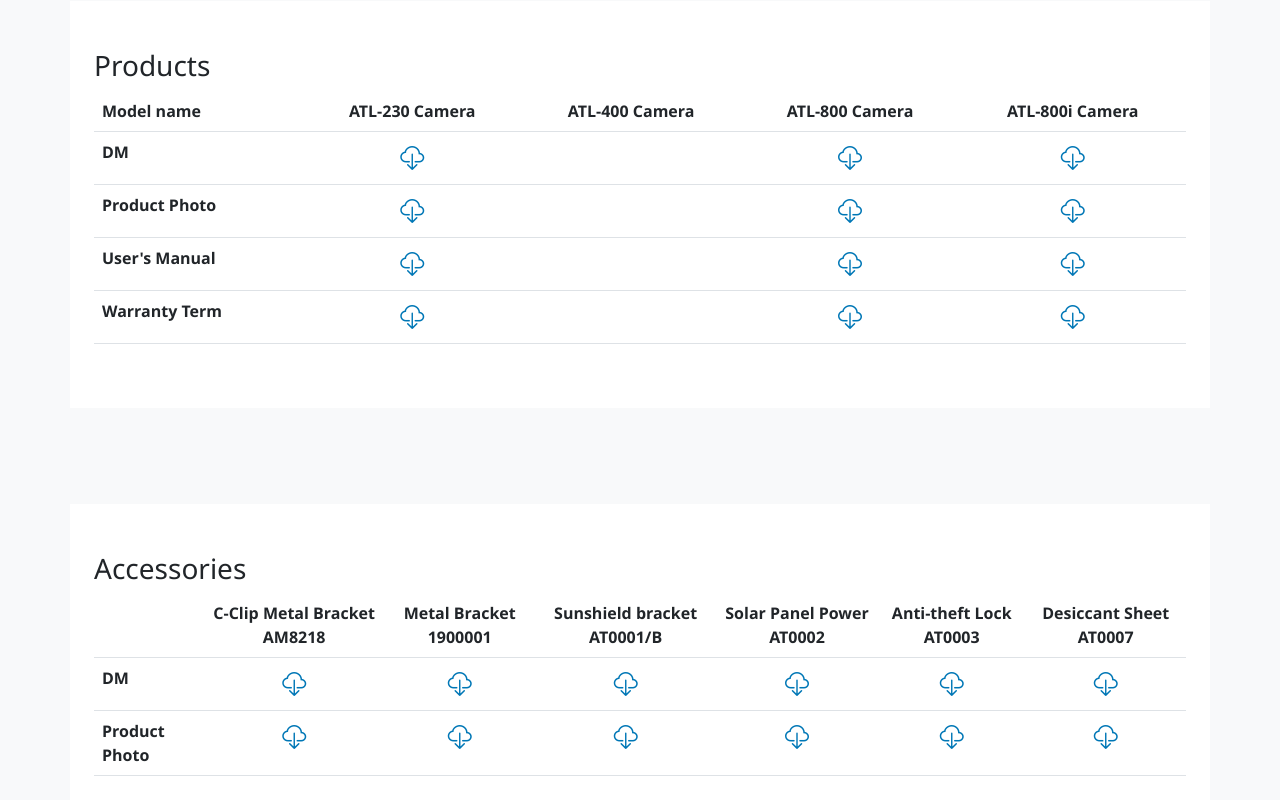
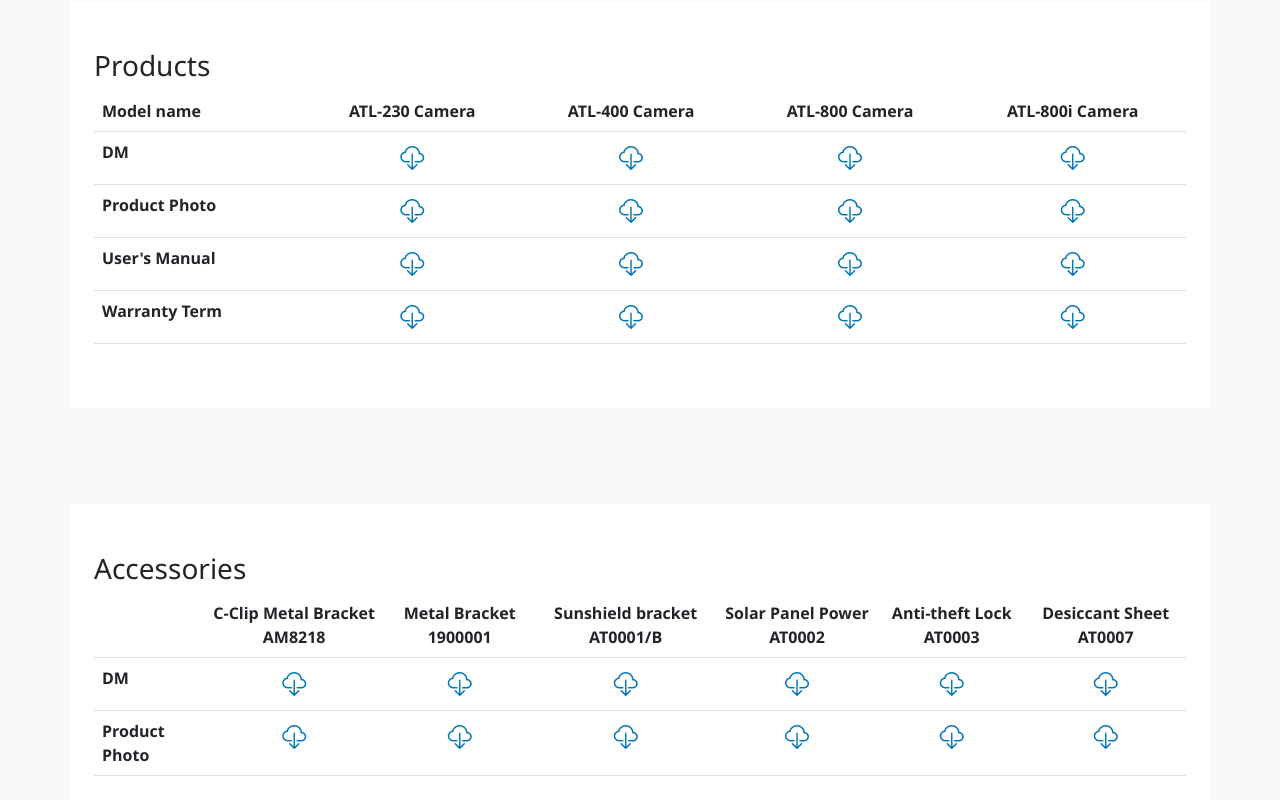
Before and after one commit to mmmmxy0/sjajsasa, a website: page download.html in a window 1280 px wide. Shown: the part 2908-3708 px from the top of the page. Drawn offline with nearby package versions, Linux system fonts and the light colour scheme.

Commit message:
11/28 up

```diff
--- a/download.html
+++ b/download.html
@@ -294,8 +294,8 @@
                                         style="font-size: 1.5rem; color: #0077b6;"></i></a>
                             </td>
                             <td class="text-center">
-                                <!-- <a href="#" target="_blank"><i class="bi bi-cloud-download"
-                                        style="font-size: 1.5rem; color: #0077b6;"></i></a>-->
+                                <a href="img/Download/P/ATL-400.pdf" target="_blank"><i class="bi bi-cloud-download"
+                                        style="font-size: 1.5rem; color: #0077b6;"></i></a>
                             </td>
                             <td class="text-center">
                                 <a href="img/Download/P/ATL-800.pdf" target="_blank"><i class="bi bi-cloud-download"
@@ -314,8 +314,8 @@
                                         style="font-size: 1.5rem; color: #0077b6;"></i></a>
                             </td>
                             <td class="text-center">
-                                <!-- <a href="img/Products/ATL-230.png" target="_blank"><i class="bi bi-cloud-download"
-                                        style="font-size: 1.5rem; color: #0077b6;"></i></a> -->
+                                <a href="img/Products/ATL-400.png" target="_blank"><i class="bi bi-cloud-download"
+                                        style="font-size: 1.5rem; color: #0077b6;"></i></a>
                             </td>
                             <td class="text-center">
                                 <a href="img/Products/ATL-800.png" target="_blank"><i class="bi bi-cloud-download"
@@ -334,8 +334,8 @@
                                         style="font-size: 1.5rem; color: #0077b6;"></i></a>
                             </td>
                             <td class="text-center">
-                                <!-- <a href="img/Download/P/ATL-230 QIG.pdf" target="_blank"><i class="bi bi-cloud-download"
-                                        style="font-size: 1.5rem; color: #0077b6;"></i></a> -->
+                                <a href="img/Download/P/ATL-400 QIG.pdf" target="_blank"><i class="bi bi-cloud-download"
+                                        style="font-size: 1.5rem; color: #0077b6;"></i></a>
                             </td>
                             <td class="text-center">
                                 <a href="img/Download/P/ATL-800 QIG.pdf" target="_blank"><i class="bi bi-cloud-download"
@@ -354,8 +354,8 @@
                                         class="bi bi-cloud-download" style="font-size: 1.5rem; color: #0077b6;"></i></a>
                             </td>
                             <td class="text-center">
-                                <!-- <a href="img/Download/P/ATL-230 Warranty Term.pdf" target="_blank"><i
-                                        class="bi bi-cloud-download" style="font-size: 1.5rem; color: #0077b6;"></i></a> -->
+                                <a href="img/Download/P/ATL-400 Warranty Term.pdf" target="_blank"><i
+                                        class="bi bi-cloud-download" style="font-size: 1.5rem; color: #0077b6;"></i></a>
                             </td>
                             <td class="text-center">
                                 <a href="img/Download/P/ATL-800 Warranty Term.pdf" target="_blank"><i
```
Also changed, not shown: 2 other files.
